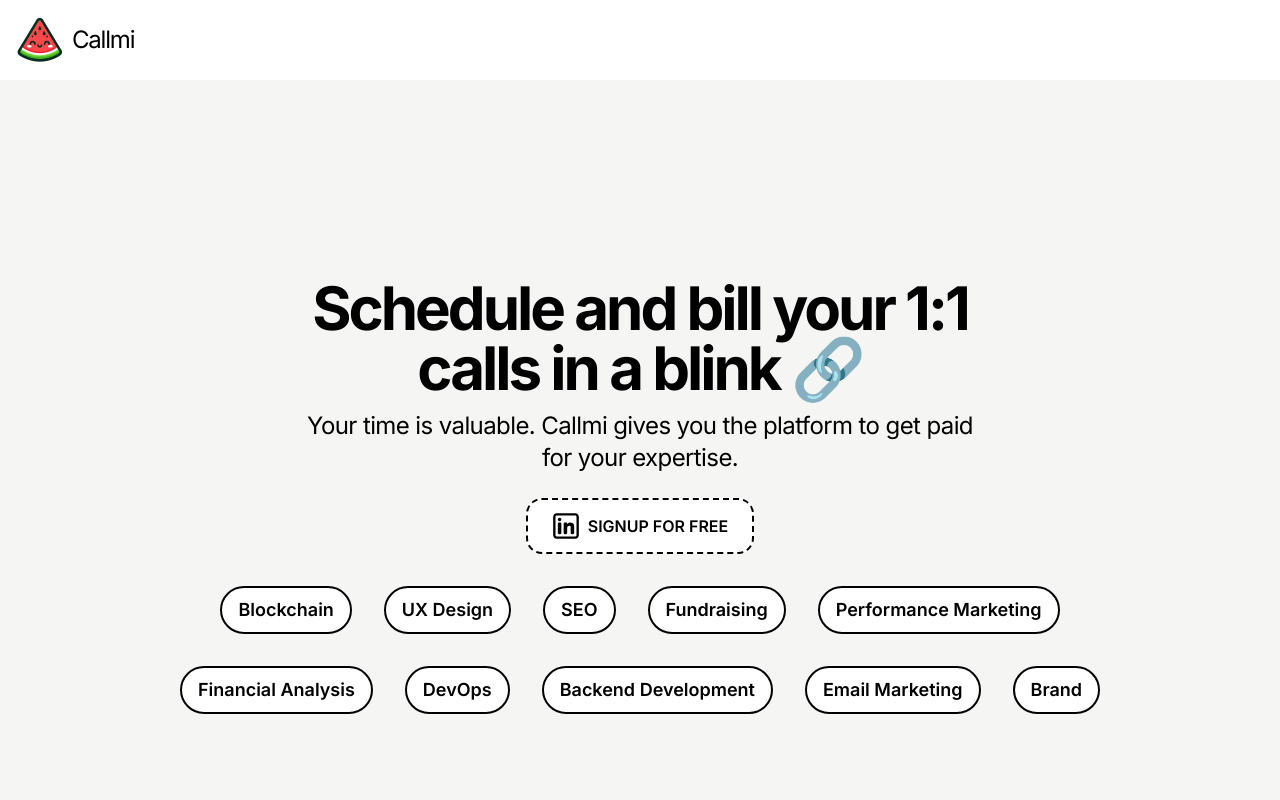
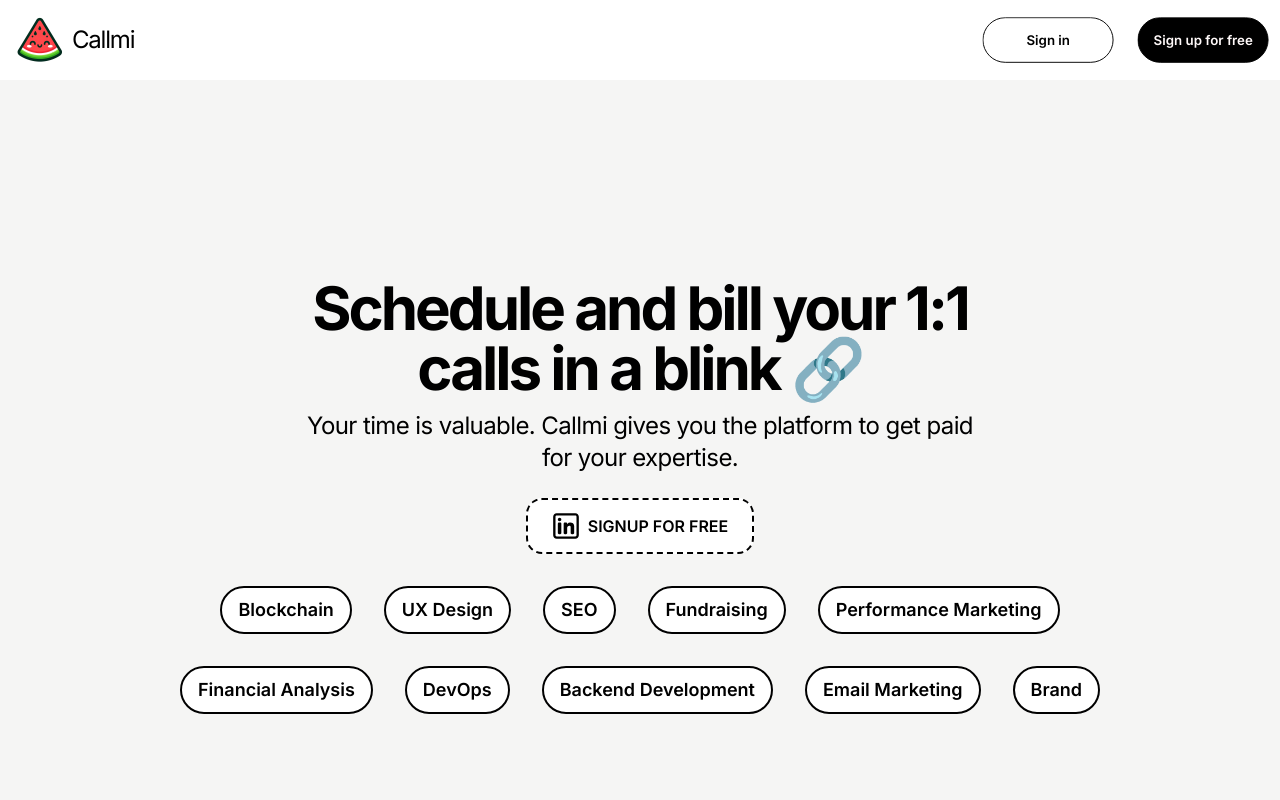
Before and after one commit to mo-shawa/callmi, a Next.js app: page /landing in a window 1280 px wide. Shown: the top 800 px of the page. Built offline with nearby package versions, Linux system fonts and the light colour scheme.

Commit message:
fix map key and add links to nav

```diff
--- a/src/app/globals.css
+++ b/src/app/globals.css
@@ -13,6 +13,6 @@ p {
 @layer components {
   .btn {
     text-transform: none;
-    @apply text-light;
+    @apply rounded-3xl border border-black bg-black text-light;
   }
 }
--- a/src/app/landing/page.tsx
+++ b/src/app/landing/page.tsx
@@ -69,6 +69,7 @@ export default function LandingPage() {
           >
             {categories.map((category) => (
               <CategoryPill
+                key={category}
                 shuffleCategories={shuffleCategories}
                 category={category}
               />
@@ -91,7 +92,6 @@ function CategoryPill({ category, shuffleCategories }: CategoryPillProps) {
       layout
       layoutId={category}
       transition={{ type: 'spring', stiffness: 500, damping: 30, duration: 2 }}
-      key={category}
       className="flex h-12 select-none items-center justify-center rounded-3xl border-2 border-black bg-white px-4"
     >
       <div className="whitespace-nowrap text-lg font-semibold">{category}</div>
--- a/src/components/Layout/Navbar.tsx
+++ b/src/components/Layout/Navbar.tsx
@@ -48,12 +48,29 @@ export default function Navbar() {
           <h1 className="text-2xl">Callmi</h1>
         </Link>
       </div>
-      <div className="hidden flex-none sm:block"></div>
-      <div className="block flex-none sm:hidden">
+      <ul id="desktop-menu" className="hidden grid-cols-2 gap-4 sm:grid">
+        <li>
+          <Link
+            href="/auth/signin"
+            className="btn col-span-1 w-full bg-white text-black"
+          >
+            Sign in
+          </Link>
+        </li>
+        <li>
+          <Link href="/auth/signin" className="btn col-span-1 w-full">
+            Sign up for free
+          </Link>
+        </li>
+      </ul>
+      <div id="mobile-menu" className="block flex-none sm:hidden">
         <div className="dropdown dropdown-end">
-          <label tabIndex={0} className="btn btn-ghost btn-circle avatar">
+          <label
+            tabIndex={0}
+            className="btn btn-circle border-none bg-transparent"
+          >
             <div className="rounded-full p-2">
-              <Bars3Icon className="h-6 w-6 text-black" />
+              <Bars3Icon className="h-7 w-7 text-black" />
             </div>
           </label>
           <ul
@@ -61,16 +78,15 @@ export default function Navbar() {
             className="menu menu-sm dropdown-content bg-base-100 rounded-box z-[1] mt-3 w-52 p-2 shadow"
           >
             <li>
-              <a className="justify-between">
-                Profile
-                <span className="badge">New</span>
-              </a>
+              <Link href="/auth/signin" className="justify-between">
+                Sign in
+                {/* <span className="badge">New</span> */}
+              </Link>
             </li>
             <li>
-              <a>Settings</a>
-            </li>
-            <li>
-              <a>Logout</a>
+              <Link href="/auth/signin" className="justify-between">
+                Sign up for free
+              </Link>
             </li>
           </ul>
         </div>
```
